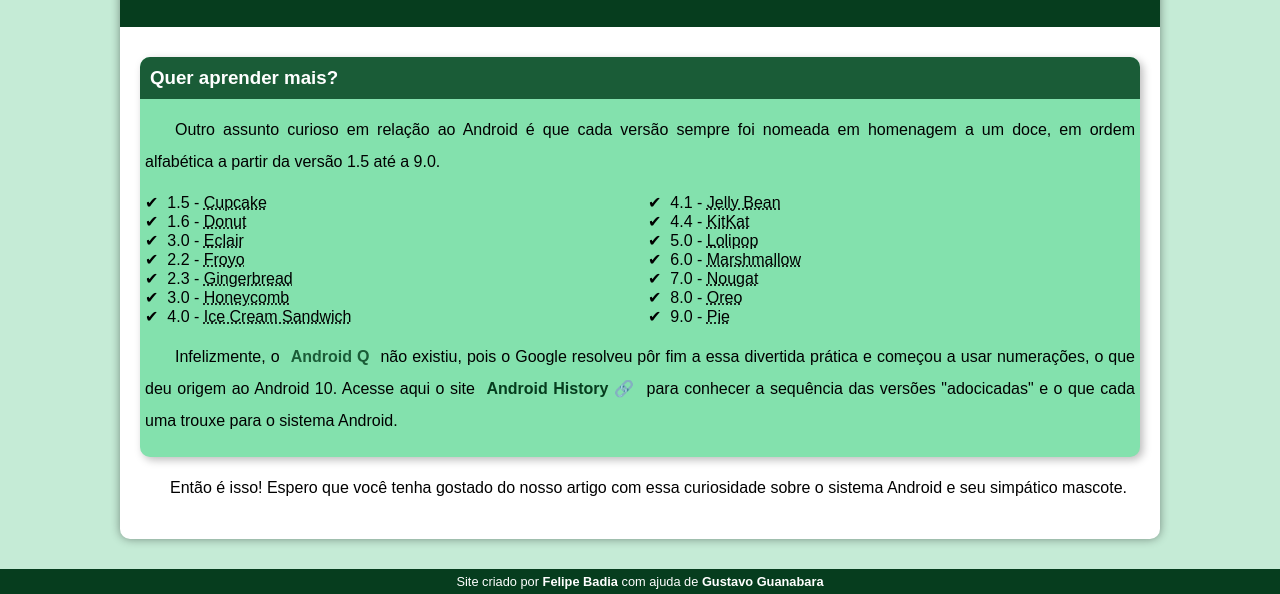
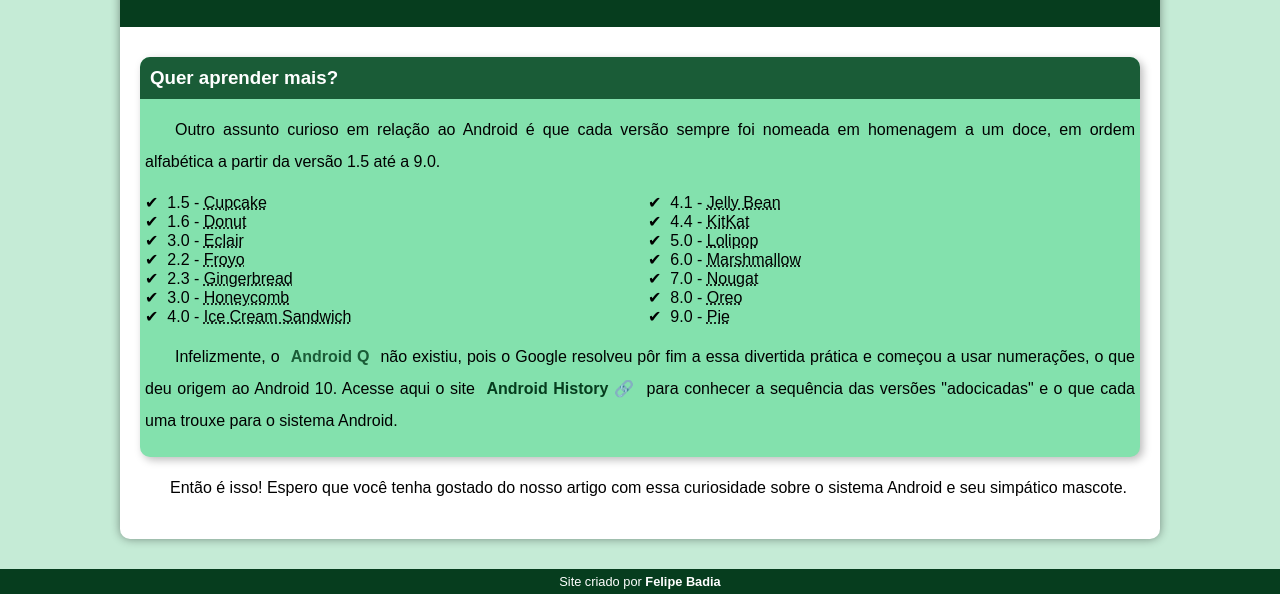
Before and after one commit to felipebdia/projeto-android, a plain HTML site: page index.html in a window 1280 px wide. Shown: the part 2371-2965 px from the top of the page. Drawn offline with Linux system fonts and the light colour scheme.

Commit message:
Update index.html

```diff
--- a/index.html
+++ b/index.html
@@ -85,7 +85,7 @@
         </article>
     </main>
     <footer>
-        <p>Site criado por <a href="https://github.com/felipebdia" target="_blank">Felipe Badia</a> com ajuda de <a href="https://github.com/gustavoguanabara" target="_blank">Gustavo Guanabara</a></p>
+        <p>Site criado por <a href="https://github.com/felipebdia" target="_blank">Felipe Badia</a></p>
 
 </body>
 </html>
```
